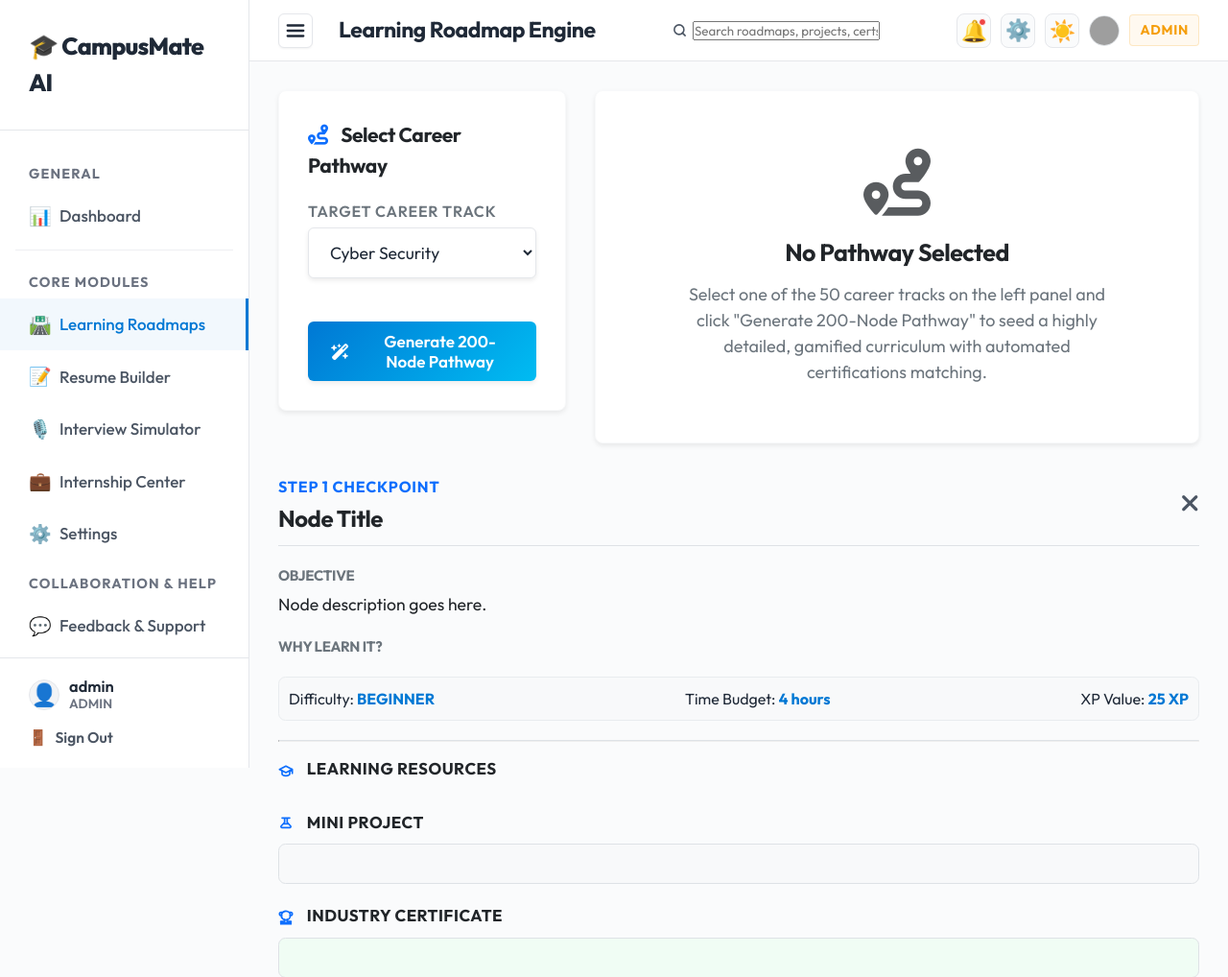
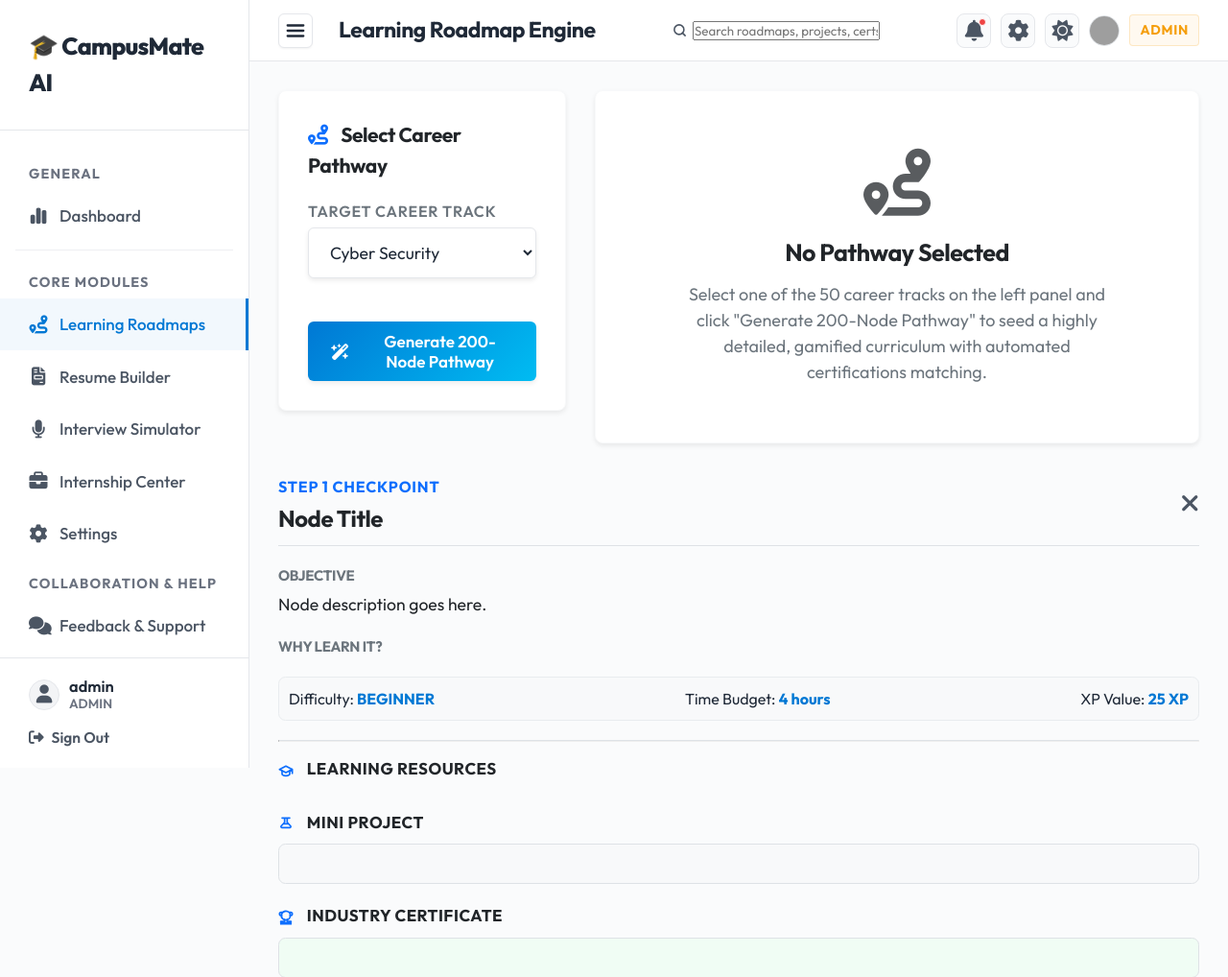
Before and after one commit to 251801390006-blip/campusmate-ai, a Flask app: page /roadmaps in a window 1280 px wide. Shown: the top 1018 px of the page at 96% size. Run offline with Flask 3, Linux system fonts and the light colour scheme; a user stored in the database is signed in; data comes from the database, SQL or seed files in the repository; data that the repository does not hold is empty; some libraries are stand-ins or nearby versions; grey boxes are pictures that could not be loaded.

Commit message:
Fix icon square box rendering globally by updating Content Security Policy font-src and replacing emoji sidebar/dropdown icons with FontAwesome

```diff
--- a/app/__init__.py
+++ b/app/__init__.py
@@ -74,8 +74,8 @@ def create_app():
         response.headers['Content-Security-Policy'] = (
             "default-src 'self'; "
             "script-src 'self' 'unsafe-inline' https://cdn.jsdelivr.net; "
-            "style-src 'self' 'unsafe-inline' https://cdn.jsdelivr.net https://fonts.googleapis.com; "
-            "font-src 'self' https://fonts.gstatic.com; "
+            "style-src 'self' 'unsafe-inline' https://cdn.jsdelivr.net https://cdnjs.cloudflare.com https://fonts.googleapis.com; "
+            "font-src 'self' https://fonts.gstatic.com https://cdn.jsdelivr.net https://cdnjs.cloudflare.com; "
             "img-src 'self' data:; "
             "connect-src 'self';"
         )
--- a/app/templates/dashboard_base.html
+++ b/app/templates/dashboard_base.html
@@ -40,38 +40,38 @@
         <div class="sidebar-menu">
             <div class="sidebar-section-label">General</div>
             <a href="{{ url_for('dashboard.home') }}" class="sidebar-link {% if request.endpoint == 'dashboard.home' %}active{% endif %}">
-                <span class="sidebar-icon">📊</span> Dashboard
+                <span class="sidebar-icon"><i class="fa-solid fa-chart-simple"></i></span> Dashboard
             </a>
 
             <hr class="sidebar-divider">
 
             <div class="sidebar-section-label">Core Modules</div>
             <a href="{{ url_for('features.list_roadmaps') }}" class="sidebar-link {% if request.endpoint == 'features.list_roadmaps' %}active{% endif %}">
-                <span class="sidebar-icon">🛣️</span> Learning Roadmaps
+                <span class="sidebar-icon"><i class="fa-solid fa-route"></i></span> Learning Roadmaps
             </a>
             <a href="{{ url_for('features.resume_analyzer') }}" class="sidebar-link {% if request.endpoint == 'features.resume_analyzer' %}active{% endif %}">
-                <span class="sidebar-icon">📝</span> Resume Builder
+                <span class="sidebar-icon"><i class="fa-solid fa-file-invoice"></i></span> Resume Builder
             </a>
             <a href="{{ url_for('features.interview_prep') }}" class="sidebar-link {% if request.endpoint == 'features.interview_prep' %}active{% endif %}">
-                <span class="sidebar-icon">🎙️</span> Interview Simulator
+                <span class="sidebar-icon"><i class="fa-solid fa-microphone"></i></span> Interview Simulator
             </a>
             <a href="{{ url_for('features.internship_center') }}" class="sidebar-link {% if request.endpoint == 'features.internship_center' %}active{% endif %}">
-                <span class="sidebar-icon">💼</span> Internship Center
+                <span class="sidebar-icon"><i class="fa-solid fa-briefcase"></i></span> Internship Center
             </a>
             <a href="{{ url_for('dashboard.settings') }}" class="sidebar-link {% if request.endpoint == 'dashboard.settings' %}active{% endif %}">
-                <span class="sidebar-icon">⚙️</span> Settings
+                <span class="sidebar-icon"><i class="fa-solid fa-gear"></i></span> Settings
             </a>
 
             <div class="sidebar-section-label">Collaboration & Help</div>
             <a href="{{ url_for('feedback.list_feedback') }}" class="sidebar-link {% if request.blueprint == 'feedback' %}active{% endif %}">
-                <span class="sidebar-icon">💬</span> Feedback & Support
+                <span class="sidebar-icon"><i class="fa-solid fa-comments"></i></span> Feedback & Support
             </a>
 
             {% if current_user.role == 'admin' %}
                 <hr class="sidebar-divider">
                 <div class="sidebar-section-label">Administration</div>
                 <a href="{{ url_for('admin.dashboard') }}" class="sidebar-link {% if request.blueprint == 'admin' %}active{% endif %}">
-                    <span class="sidebar-icon">🛡️</span> Admin Console
+                    <span class="sidebar-icon"><i class="fa-solid fa-shield-halved"></i></span> Admin Console
                 </a>
             {% endif %}
         </div>
@@ -83,7 +83,7 @@
                     {% if current_user.profile_photo %}
                         <img src="{{ url_for('static', filename=current_user.profile_photo) }}" alt="Avatar" style="width: 100%; height: 100%; object-fit: cover; border-radius: 50%;">
                     {% else %}
-                        <span style="font-size: 1.15rem; line-height: 1;">👤</span>
+                        <span style="font-size: 0.95rem; line-height: 1;"><i class="fa-solid fa-user"></i></span>
                     {% endif %}
                 </div>
                 <div class="details">
@@ -91,7 +91,7 @@
                     <span class="role">{{ current_user.role | upper }}</span>
                 </div>
             </div>
-            <a href="{{ url_for('auth.logout') }}" class="logout-link"><span class="sidebar-icon">🚪</span> Sign Out</a>
+            <a href="{{ url_for('auth.logout') }}" class="logout-link"><span class="sidebar-icon"><i class="fa-solid fa-right-from-bracket"></i></span> Sign Out</a>
         </div>
     </aside>
 
@@ -120,13 +120,13 @@
                 <!-- Notification Bell -->
                 <div class="dropdown" style="position: relative;">
                     <button type="button" class="header-icon-btn" onclick="toggleNotifDropdown(event)" title="Notifications" style="font-size: 1.1rem; cursor: pointer; color: var(--text-secondary); background: var(--bg-primary); border: 1px solid var(--border-color); border-radius: 8px; width: 36px; height: 36px; display: flex; align-items: center; justify-content: center; position: relative; transition: all 0.2s ease;">
-                        🔔
+                        <i class="fa-solid fa-bell"></i>
                         {% if unread_notifications_count > 0 %}
                         <span style="position:absolute; top:4px; right:4px; width:8px; height:8px; background:#ef4444; border-radius:50%; border:1.5px solid var(--bg-secondary);"></span>
                         {% endif %}
                     </button>
                     <div id="notif-dropdown-menu" class="hidden" style="position: absolute; right: 0; top: 42px; z-index: 100; min-width: 280px; max-height: 320px; overflow-y: auto; background: var(--bg-secondary); border: 1px solid var(--border-color); border-radius: 8px; box-shadow: 0 10px 25px rgba(0,0,0,0.1); padding: 0;">
-                        <div style="padding: 10px 14px; border-bottom: 1px solid var(--border-color); font-size: 0.78rem; font-weight: 700; color: var(--text-primary);">🔔 Notifications</div>
+                        <div style="padding: 10px 14px; border-bottom: 1px solid var(--border-color); font-size: 0.78rem; font-weight: 700; color: var(--text-primary);"><i class="fa-solid fa-bell me-1.5"></i> Notifications</div>
                         {% if unread_notifications %}
                             {% for notif in unread_notifications[:5] %}
                             <div style="padding: 10px 14px; border-bottom: 1px solid var(--border-color); font-size: 0.78rem;">
@@ -135,25 +135,25 @@
                             </div>
                             {% endfor %}
                         {% else %}
-                            <div style="padding: 16px 14px; text-align: center; color: var(--text-muted); font-size: 0.78rem;">🔕 No new notifications</div>
+                            <div style="padding: 16px 14px; text-align: center; color: var(--text-muted); font-size: 0.78rem;"><i class="fa-solid fa-bell-slash me-1.5"></i> No new notifications</div>
                         {% endif %}
                     </div>
                 </div>
 
                 <!-- Settings Quick Access -->
                 <a href="{{ url_for('dashboard.settings') }}" class="header-icon-btn" title="Settings" style="font-size: 1.1rem; cursor: pointer; color: var(--text-secondary); background: var(--bg-primary); border: 1px solid var(--border-color); border-radius: 8px; width: 36px; height: 36px; display: flex; align-items: center; justify-content: center; text-decoration: none; transition: all 0.2s ease;">
-                    ⚙️
+                    <i class="fa-solid fa-gear"></i>
                 </a>
 
                 <!-- Day / Dark Mode Switcher -->
                 <div class="dropdown theme-mode-dropdown" style="position: relative;">
                     <button type="button" id="theme-toggle-btn" class="header-icon-btn" onclick="toggleThemeDropdown(event)" title="Choose Theme Mode" style="font-size: 1.1rem; cursor: pointer; color: var(--text-secondary); background: var(--bg-primary); border: 1px solid var(--border-color); border-radius: 8px; width: 36px; height: 36px; display: flex; align-items: center; justify-content: center; transition: all 0.2s ease;">
-                        <span id="theme-toggle-icon">☀️</span>
+                        <span id="theme-toggle-icon"><i class="fa-solid fa-sun"></i></span>
                     </button>
                     <ul id="theme-dropdown-menu" class="dropdown-menu dropdown-menu-end shadow hidden" style="position: absolute; right: 0; top: 42px; z-index: 100; min-width: 150px; background: var(--bg-secondary); border: 1px solid var(--border-color); border-radius: 8px; list-style: none; padding: 4px 0; margin: 0; box-shadow: 0 10px 25px rgba(0,0,0,0.1);">
-                        <li><a class="dropdown-item" href="javascript:void(0)" onclick="changeThemePreference('light')" style="display: flex; align-items: center; gap: 8px; padding: 8px 14px; font-size: 0.8rem; color: var(--text-primary); text-decoration: none; transition: background 0.15s;">☀️ Light Mode</a></li>
-                        <li><a class="dropdown-item" href="javascript:void(0)" onclick="changeThemePreference('dark')" style="display: flex; align-items: center; gap: 8px; padding: 8px 14px; font-size: 0.8rem; color: var(--text-primary); text-decoration: none; transition: background 0.15s;">🌙 Dark Mode</a></li>
-                        <li><a class="dropdown-item" href="javascript:void(0)" onclick="changeThemePreference('system')" style="display: flex; align-items: center; gap: 8px; padding: 8px 14px; font-size: 0.8rem; color: var(--text-primary); text-decoration: none; transition: background 0.15s;">🖥️ System</a></li>
+                        <li><a class="dropdown-item" href="javascript:void(0)" onclick="changeThemePreference('light')" style="display: flex; align-items: center; gap: 8px; padding: 8px 14px; font-size: 0.8rem; color: var(--text-primary); text-decoration: none; transition: background 0.15s;"><i class="fa-solid fa-sun"></i> Light Mode</a></li>
+                        <li><a class="dropdown-item" href="javascript:void(0)" onclick="changeThemePreference('dark')" style="display: flex; align-items: center; gap: 8px; padding: 8px 14px; font-size: 0.8rem; color: var(--text-primary); text-decoration: none; transition: background 0.15s;"><i class="fa-solid fa-moon"></i> Dark Mode</a></li>
+                        <li><a class="dropdown-item" href="javascript:void(0)" onclick="changeThemePreference('system')" style="display: flex; align-items: center; gap: 8px; padding: 8px 14px; font-size: 0.8rem; color: var(--text-primary); text-decoration: none; transition: background 0.15s;"><i class="fa-solid fa-desktop"></i> System</a></li>
                     </ul>
                 </div>
 
@@ -164,17 +164,17 @@
                             <img src="{{ url_for('static', filename=current_user.profile_photo) }}" alt="Avatar" style="width: 100%; height: 100%; object-fit: cover;">
                         {% elif current_user.avatar %}
                             <img src="{{ url_for('static', filename='images/avatars/' + current_user.avatar) }}" onerror="this.style.display='none'; this.nextElementSibling.style.display='block';" alt="Avatar" style="width: 100%; height: 100%; object-fit: cover;">
-                            <span style="display: none; font-size: 1.1rem;">👤</span>
+                            <span style="display: none; font-size: 0.95rem;"><i class="fa-solid fa-user"></i></span>
                         {% else %}
-                            <span style="font-size: 1.1rem; line-height: 1;">👤</span>
+                            <span style="font-size: 0.95rem; line-height: 1;"><i class="fa-solid fa-user"></i></span>
                         {% endif %}
                     </a>
                     <ul id="profile-dropdown-menu" class="dropdown-menu dropdown-menu-end shadow hidden" style="position: absolute; right: 0; top: 38px; z-index: 100; min-width: 160px; background: var(--bg-secondary); border: 1px solid var(--border-color); border-radius: 6px; list-style: none; padding: 4px 0; margin: 0;">
-                        <li><a class="dropdown-item" href="{{ url_for('dashboard.profile') }}" style="display: block; padding: 8px 16px; font-size: 0.8rem; color: var(--text-primary); text-decoration: none;">👤 View Profile</a></li>
-                        <li><a class="dropdown-item" href="javascript:void(0)" onclick="openProfileSettingsModal()" style="display: block; padding: 8px 16px; font-size: 0.8rem; color: var(--text-primary); text-decoration: none;">✏️ Edit Profile</a></li>
-                        <li><a class="dropdown-item" href="{{ url_for('dashboard.settings') }}" style="display: block; padding: 8px 16px; font-size: 0.8rem; color: var(--text-primary); text-decoration: none;">⚙️ Settings</a></li>
+                        <li><a class="dropdown-item" href="{{ url_for('dashboard.profile') }}" style="display: block; padding: 8px 16px; font-size: 0.8rem; color: var(--text-primary); text-decoration: none;"><i class="fa-solid fa-user me-2"></i> View Profile</a></li>
+                        <li><a class="dropdown-item" href="javascript:void(0)" onclick="openProfileSettingsModal()" style="display: block; padding: 8px 16px; font-size: 0.8rem; color: var(--text-primary); text-decoration: none;"><i class="fa-solid fa-user-pen me-2"></i> Edit Profile</a></li>
+                        <li><a class="dropdown-item" href="{{ url_for('dashboard.settings') }}" style="display: block; padding: 8px 16px; font-size: 0.8rem; color: var(--text-primary); text-decoration: none;"><i class="fa-solid fa-gear me-2"></i> Settings</a></li>
                         <li><hr style="margin: 4px 0; border-color: var(--border-color);"></li>
-                        <li><a class="dropdown-item text-danger" href="{{ url_for('auth.logout') }}" style="display: block; padding: 8px 16px; font-size: 0.8rem; text-decoration: none;">🚪 Sign Out</a></li>
+                        <li><a class="dropdown-item text-danger" href="{{ url_for('auth.logout') }}" style="display: block; padding: 8px 16px; font-size: 0.8rem; text-decoration: none;"><i class="fa-solid fa-right-from-bracket me-2 text-danger"></i> Sign Out</a></li>
                     </ul>
                 </div>
 
@@ -208,23 +208,23 @@
     <!-- Mobile Bottom Navigation Bar -->
     <nav class="mobile-bottom-nav d-lg-none">
         <a href="{{ url_for('dashboard.home') }}" class="mobile-bottom-link {% if request.endpoint == 'dashboard.home' %}active{% endif %}">
-            <span class="mobile-bottom-icon">🏠</span>
+            <span class="mobile-bottom-icon"><i class="fa-solid fa-house"></i></span>
             <span>Home</span>
         </a>
         <a href="{{ url_for('features.list_roadmaps') }}" class="mobile-bottom-link {% if request.endpoint == 'features.list_roadmaps' %}active{% endif %}">
-            <span class="mobile-bottom-icon">🛣️</span>
+            <span class="mobile-bottom-icon"><i class="fa-solid fa-route"></i></span>
             <span>Roadmaps</span>
         </a>
         <a href="{{ url_for('features.resume_analyzer') }}" class="mobile-bottom-link {% if request.endpoint == 'features.resume_analyzer' %}active{% endif %}">
-            <span class="mobile-bottom-icon">📝</span>
+            <span class="mobile-bottom-icon"><i class="fa-solid fa-file-invoice"></i></span>
             <span>Resumes</span>
         </a>
         <a href="{{ url_for('features.interview_prep') }}" class="mobile-bottom-link {% if request.endpoint == 'features.interview_prep' %}active{% endif %}">
-            <span class="mobile-bottom-icon">🎙️</span>
+            <span class="mobile-bottom-icon"><i class="fa-solid fa-microphone"></i></span>
             <span>Interview</span>
         </a>
         <a href="{{ url_for('features.internship_center') }}" class="mobile-bottom-link {% if request.endpoint == 'features.internship_center' %}active{% endif %}">
-            <span class="mobile-bottom-icon">💼</span>
+            <span class="mobile-bottom-icon"><i class="fa-solid fa-briefcase"></i></span>
             <span>Internships</span>
         </a>
     </nav>
@@ -297,7 +297,7 @@
             const icon = document.getElementById("theme-toggle-icon");
             if (!icon) return;
             const isDark = document.body.classList.contains("dark");
-            icon.innerHTML = isDark ? "🌙" : "☀️";
+            icon.innerHTML = isDark ? '<i class="fa-solid fa-moon"></i>' : '<i class="fa-solid fa-sun"></i>';
         }
 
         function applyThemePreference(val) {
```
Also changed, not shown: app/templates/roadmaps.html (+17 -9 lines).
